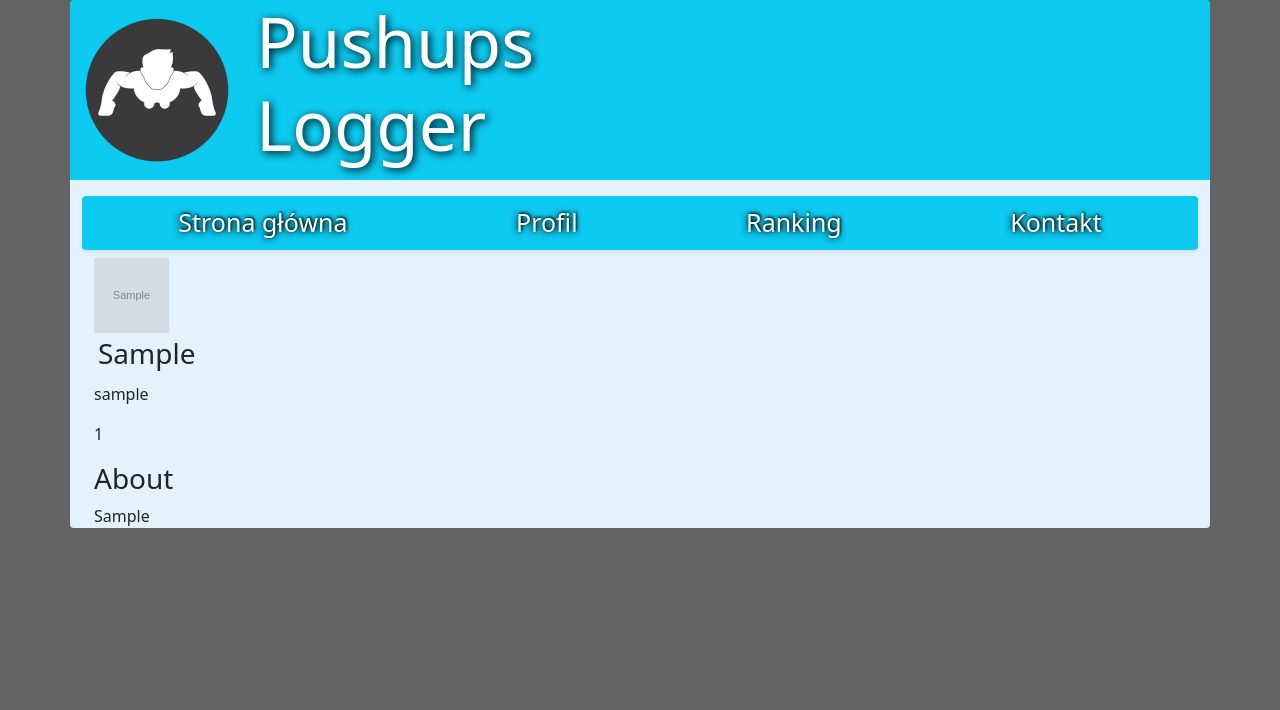
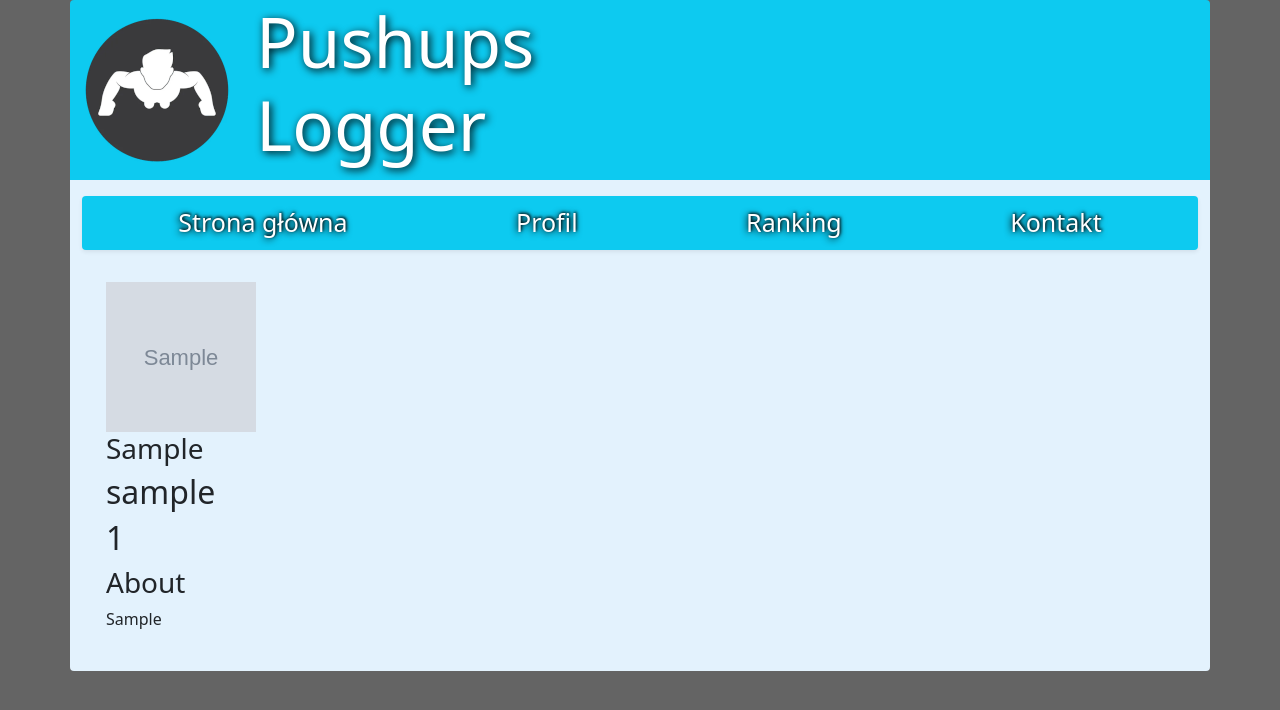
Before and after one commit to Reniferowski/PushupsLogger, a Django app: page /profile/1 in a window 1280 px wide. Shown: the top 710 px of the page. Run offline with Django 4.2, Linux system fonts and the light colour scheme; tables that the repository leaves empty hold one stand-in row (values such as "Sample post"); grey boxes marked "Sample" are stand-in pictures.

Commit message:
user changes

```diff
--- a/projekt/base/templates/base/user.html
+++ b/projekt/base/templates/base/user.html
@@ -1,23 +1,20 @@
-{% extends 'main.html' %}
-
-{% block content %}
-<div class="container">
-    <div class="profile">
-      <div class="profile__info">
-      <img style="width: 75px;height: 75px" src="{{ user.avatar.url }}"/>
-        <h3 class="p-1">{{user.imie}}</h3>
-        <p>{{user.username}}</p>
-        <p>{{user.wiek}}</p>
-      </div>
-      <div class="profile__about">
-        <h3>About</h3>
-        <p> {{user.opis}}</p>
-      </div>
-      {% if request.user == user %}
-      <a href= "{% url 'add-pushup' %}">Dodaj trening</a>
-       <a href= "{% url 'update-user' %}">Edit profile</a>
-      {%  endif %}
-       </div>
-    </div>
+{% extends 'main.html' %} {% load static %} {% block style %}
+<link rel="stylesheet" type="text/css" href="{% static 'base/user.css' %}" />
+{% endblock style%} {% block content %}
+<div class="container p-4">
+  <div class="profile_info">
+    <img class="profile_avatar" src="{{ user.avatar.url }}" />
+    <h3>{{user.imie}}</h3>
+    <h2>{{user.username}}</h2>
+    <h2>{{user.wiek}}</h2>
+  </div>
+  <div class="profile_about col-4">
+    <h3>About</h3>
+    <p>{{user.opis}}</p>
+  </div>
+  {% if request.user == user %}
+  <a href="{% url 'add-pushup' %}">Dodaj trening</a>
+  <a href="{% url 'update-user' %}">Edit profile</a>
+  {% endif %}
 </div>
 {% endblock content %}
```
